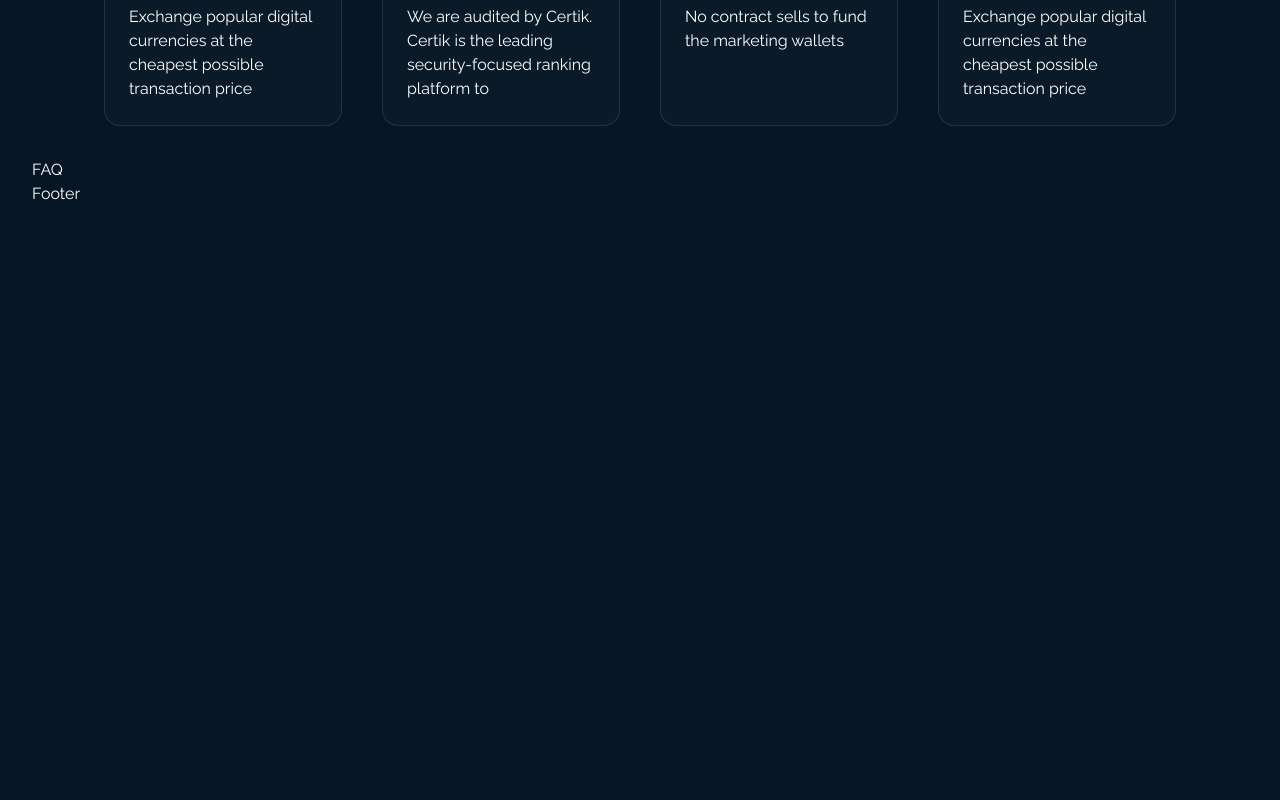
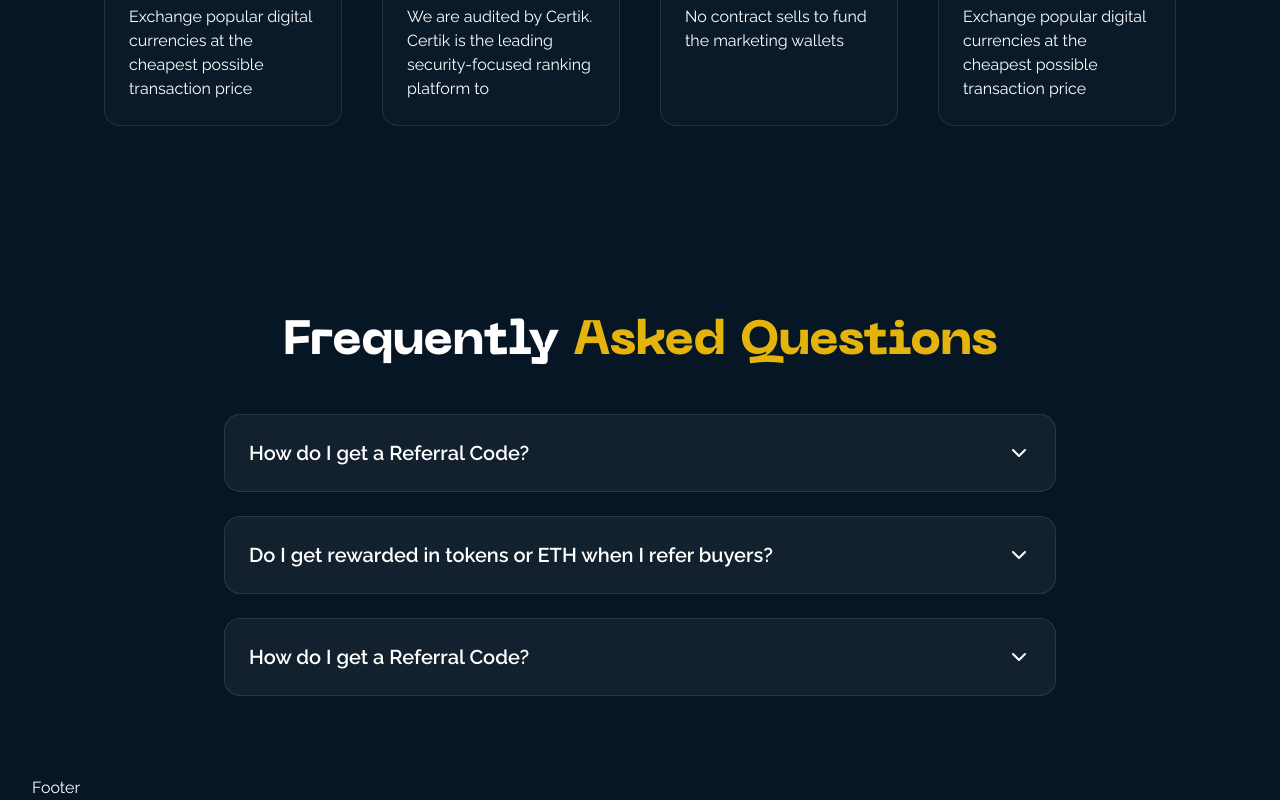
Before and after one commit to lipika1911/moonex, a Next.js app: page / in a window 1280 px wide. Shown: the part 1870-2670 px from the top of the page. Before the commit the page ends 2076 px from the top, so only its background shows below. Built offline with nearby package versions, Linux system fonts and the light colour scheme.

Commit message:
Create FAQs section component

```diff
--- a/components/faq.tsx
+++ b/components/faq.tsx
@@ -1,9 +1,68 @@
-import React from 'react'
+"use client";
+import { useState } from "react";
+import { ChevronDown } from "lucide-react";
+
+const faqData = [
+  {
+    question: "How do I get a Referral Code?",
+    answer:
+     "You receive your rewards in ETH instantly once someone you refer makes a transaction."
+  },
+  {
+    question: "Do I get rewarded in tokens or ETH when I refer buyers? ",
+    answer:
+      "You receive your rewards in ETH instantly once someone you refer makes a transaction."
+  },
+  {
+    question: "How do I get a Referral Code?",
+    answer:
+      "You receive your rewards in ETH instantly once someone you refer makes a transaction."
+  },
+];
 
 const FAQ = () => {
+  const [openIndex, setOpenIndex] = useState<number | null>(null);
+
+  const toggleFAQ = (index: number) => {
+    setOpenIndex(openIndex === index ? null : index);
+  };
+
   return (
-    <div>FAQ</div>
-  )
-}
+    <div className="px-8 py-20 max-w-4xl mx-auto mt-20">
+      <h2 className="font-neue text-5xl font-bold text-center mb-12">
+        Frequently <span className="text-primary">Asked Questions</span>
+      </h2>
 
-export default FAQ
+      <div className="flex flex-col gap-6">
+        {faqData.map((faq, index) => (
+          <div
+            key={index}
+            className="bg-white/5 p-6 rounded-2xl border border-white/10 cursor-pointer"
+            onClick={() => toggleFAQ(index)}
+          >
+            {/* Question Row */}
+            <div className="flex justify-between items-center">
+              <h4 className="text-xl font-semibold">{faq.question}</h4>
+              <ChevronDown
+                className={`transition-transform duration-300 ${
+                  openIndex === index ? "rotate-180 text-primary" : ""
+                }`}
+              />
+            </div>
+
+            {/* Answer */}
+            <div
+              className={`overflow-hidden transition-all duration-300 ${
+                openIndex === index ? "max-h-40 mt-4 opacity-100" : "max-h-0 opacity-0"
+              }`}
+            >
+              <p className="text-white/70 leading-relaxed">{faq.answer}</p>
+            </div>
+          </div>
+        ))}
+      </div>
+    </div>
+  );
+};
+
+export default FAQ;
```
